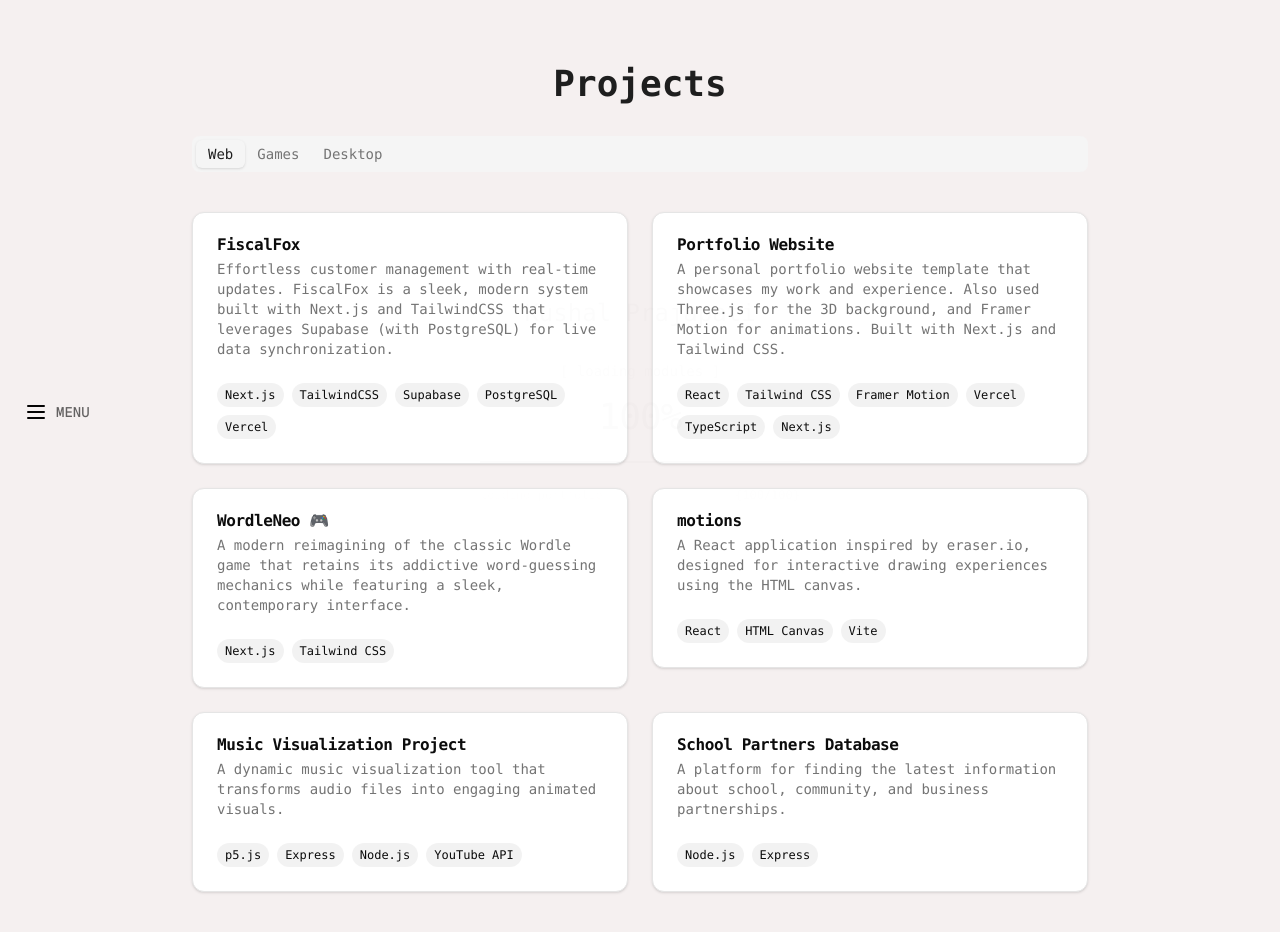
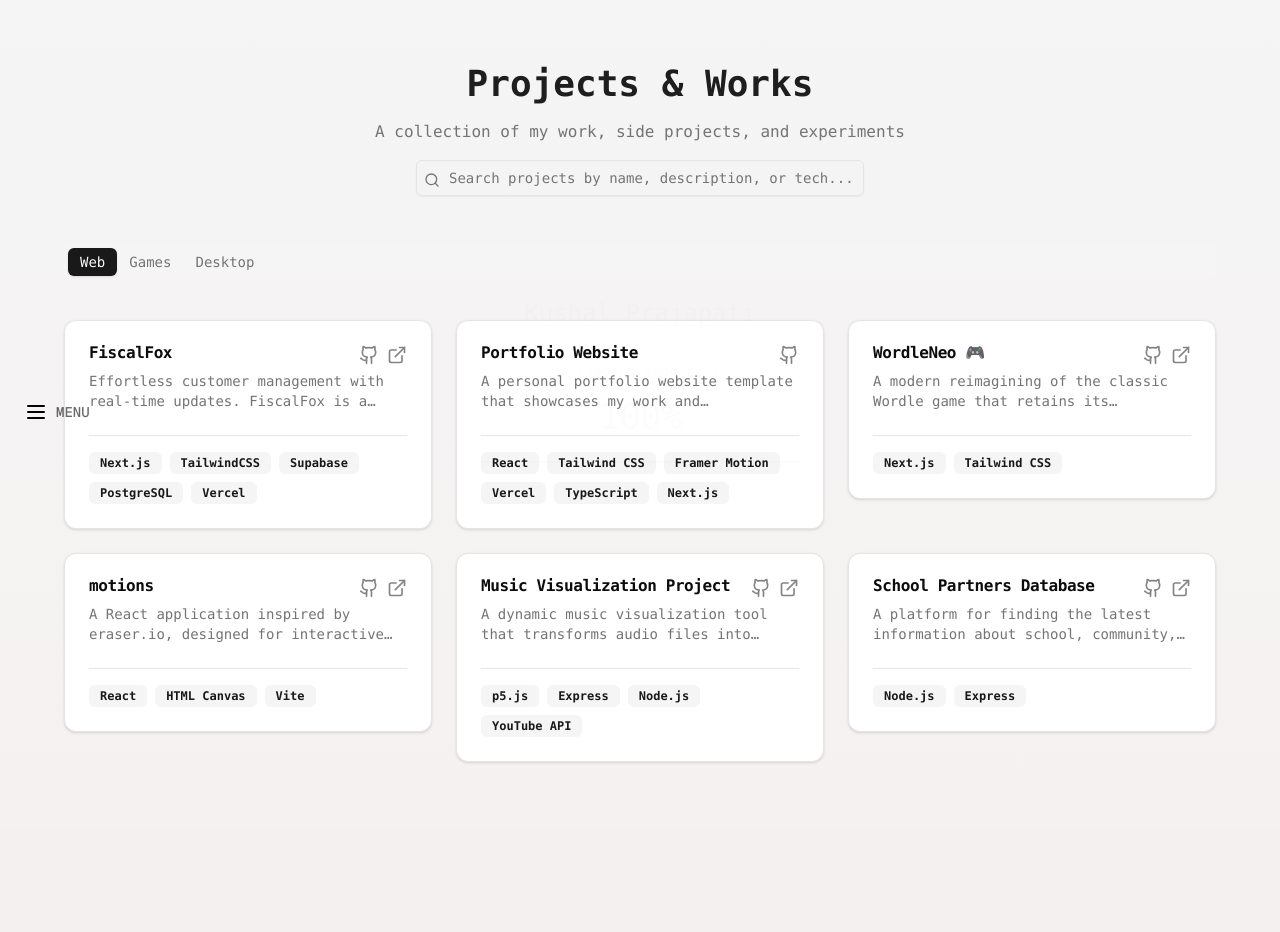
Before and after one commit to KushalPraja/portfolio, a Next.js app: page /projects in a window 1280 px wide. Shown: the top 932 px of the page. After the commit the page ends 826 px from the top, so only its background shows below. Built offline with nearby package versions, Linux system fonts and the light colour scheme.

Commit message:
added more elements to the page

```diff
--- a/app/projects/page.tsx
+++ b/app/projects/page.tsx
@@ -1,7 +1,13 @@
 "use client";
-import { motion } from "framer-motion";
+import { useState } from "react";
+import { motion, AnimatePresence } from "framer-motion";
 import { Card, CardContent, CardDescription, CardHeader, CardTitle } from "@/components/ui/card";
 import { Tabs, TabsContent, TabsList, TabsTrigger } from "@/components/ui/tabs";
+import { HoverCard, HoverCardContent, HoverCardTrigger } from "@/components/ui/hover-card";
+import { Badge } from "@/components/ui/badge";
+import { Input } from "@/components/ui/input";
+import { Separator } from "@/components/ui/separator";
+import { ExternalLink, Github, Search } from "lucide-react";
 
 const projects = [
   {
@@ -89,19 +95,61 @@ const projects = [
 ];
 
 export default function Projects() {
+  const [searchTerm, setSearchTerm] = useState("");
+
+  const filterProjects = (items: any[]) => {
+    return items.filter(project =>
+      project.title.toLowerCase().includes(searchTerm.toLowerCase()) ||
+      project.description.toLowerCase().includes(searchTerm.toLowerCase()) ||
+      project.tech.some((tech: string) =>
+        tech.toLowerCase().includes(searchTerm.toLowerCase())
+      )
+    );
+  };
+
   return (
-    <div className="min-h-screen p-8 md:p-16 font-mono">
+    <div className="min-h-screen p-8 md:p-16 font-mono bg-gradient-to-b from-background to-secondary/20">
       <motion.div
         initial={{ opacity: 0, y: 20 }}
         animate={{ opacity: 1, y: 0 }}
-        className="max-w-4xl mx-auto"
+        className="max-w-6xl mx-auto"
       >
-        <h1 className="text-4xl font-bold mb-8 text-center">Projects</h1>
+        <div className="text-center space-y-4 mb-12">
+          <motion.h1
+            className="text-4xl font-bold"
+            initial={{ opacity: 0, y: -20 }}
+            animate={{ opacity: 1, y: 0 }}
+          >
+            Projects & Works
+          </motion.h1>
+          <motion.p
+            className="text-muted-foreground"
+            initial={{ opacity: 0 }}
+            animate={{ opacity: 1 }}
+            transition={{ delay: 0.2 }}
+          >
+            A collection of my work, side projects, and experiments
+          </motion.p>
+
+          <div className="relative max-w-md mx-auto">
+            <Search className="absolute left-2 top-3 h-4 w-4 text-muted-foreground" />
+            <Input
+              placeholder="Search projects by name, description, or tech..."
+              className="pl-8"
+              value={searchTerm}
+              onChange={(e) => setSearchTerm(e.target.value)}
+            />
+          </div>
+        </div>
 
         <Tabs defaultValue="Web" className="w-full">
           <TabsList className="w-full justify-start mb-8">
             {projects.map(category => (
-              <TabsTrigger key={category.category} value={category.category}>
+              <TabsTrigger
+                key={category.category}
+                value={category.category}
+                className="data-[state=active]:bg-primary data-[state=active]:text-primary-foreground"
+              >
                 {category.category}
               </TabsTrigger>
             ))}
@@ -109,34 +157,81 @@ export default function Projects() {
 
           {projects.map(category => (
             <TabsContent key={category.category} value={category.category}>
-              <div className="grid grid-cols-1 md:grid-cols-2 gap-6">
-                {category.items.map((project, index) => (
+              <div className="grid grid-cols-1 md:grid-cols-2 lg:grid-cols-3 gap-6">
+                <AnimatePresence>
+                  {filterProjects(category.items).map((project, index) => (
                     <motion.div
                       key={project.title}
                       initial={{ opacity: 0, y: 20 }}
                       animate={{ opacity: 1, y: 0 }}
+                      exit={{ opacity: 0, scale: 0.95 }}
                       transition={{ delay: index * 0.1 }}
                     >
-                    <Card className="hover:shadow-lg transition-shadow">
+                      <HoverCard>
+                        <HoverCardTrigger asChild>
+                          <Card className="group hover:shadow-xl transition-all duration-300 hover:scale-105">
                             <CardHeader>
-                        <CardTitle>{project.title}</CardTitle>
-                        <CardDescription>{project.description}</CardDescription>
+                              <div className="flex justify-between items-start">
+                                <CardTitle className="group-hover:text-primary transition-colors">
+                                  {project.title}
+                                </CardTitle>
+                                <div className="flex gap-2">
+                                  {project.link && (
+                                    <>
+                                      <a
+                                        href={project.link}
+                                        target="_blank"
+                                        rel="noopener noreferrer"
+                                        className="opacity-50 hover:opacity-100 transition-opacity"
+                                      >
+                                        <Github className="h-5 w-5" />
+                                      </a>
+                                      {project.link.includes('github.com') && (
+                                        <a
+                                          href={project.link.replace('github.com', 'github1s.com')}
+                                          target="_blank"
+                                          rel="noopener noreferrer"
+                                          className="opacity-50 hover:opacity-100 transition-opacity"
+                                        >
+                                          <ExternalLink className="h-5 w-5" />
+                                        </a>
+                                      )}
+                                    </>
+                                  )}
+                                </div>
+                              </div>
+                              <CardDescription className="line-clamp-2">
+                                {project.description}
+                              </CardDescription>
                             </CardHeader>
                             <CardContent>
+                              <Separator className="mb-4" />
                               <div className="flex flex-wrap gap-2">
                                 {project.tech.map(tech => (
-                            <span
+                                  <Badge
                                     key={tech}
-                              className="px-2 py-1 bg-black/5 rounded-full text-xs"
+                                    variant="secondary"
+                                    className="hover:bg-primary hover:text-primary-foreground transition-colors"
                                   >
                                     {tech}
-                            </span>
+                                  </Badge>
                                 ))}
                               </div>
                             </CardContent>
                           </Card>
+                        </HoverCardTrigger>
+                        <HoverCardContent className="w-80">
+                          <div className="space-y-2">
+                            <h4 className="text-sm font-semibold">{project.title}</h4>
+                            <p className="text-sm text-muted-foreground">
+                              {project.description}
+                            </p>
+                          </div>
+                        </HoverCardContent>
+                      </HoverCard>
                     </motion.div>
                   ))}
+                </AnimatePresence>
               </div>
             </TabsContent>
           ))}
```
Lines whose indentation alone changed are shown as unchanged.
